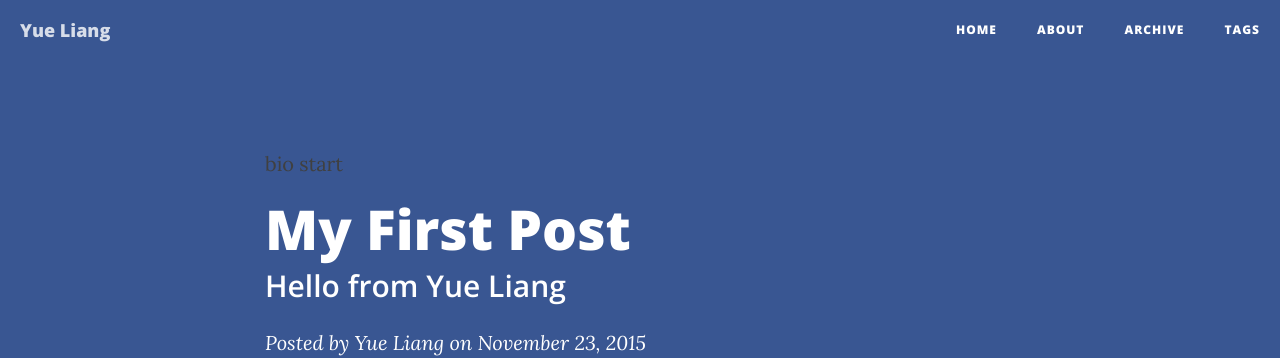
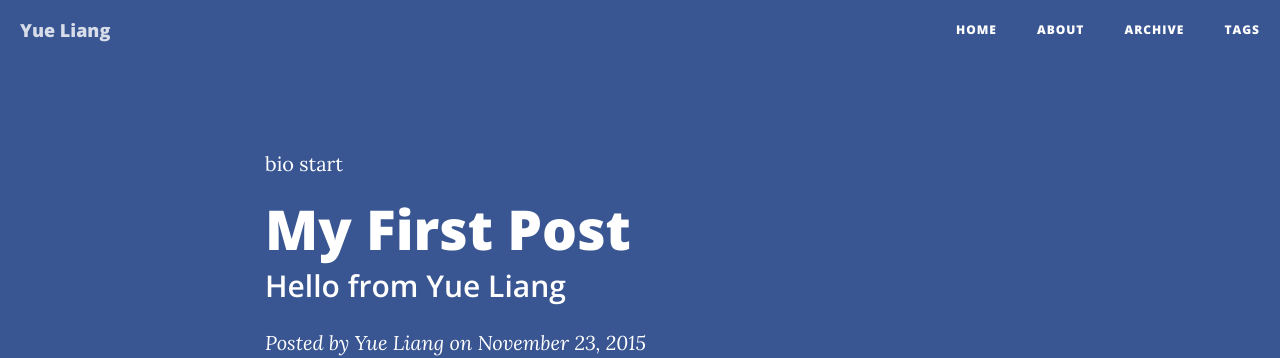
Before and after one commit to liangyue268/liangyue268.github.io, a Jekyll site: the page built from _posts/2015-11-23-Hello-World.md, in a window 1280 px wide. Shown: the top 358 px of the page. Built offline with Jekyll 4.4.1, drawn with Linux system fonts in a browser that asks for light colours; nearby versions of some CDN libraries; comment, search, counter and statistics services are not loaded.

Commit message:
change tag in css

```diff
--- a/_layouts/post.html
+++ b/_layouts/post.html
@@ -8,9 +8,9 @@ layout: default
         <div class="row">
             <div class="col-lg-8 col-lg-offset-2 col-md-10 col-md-offset-1">
                 <div class="post-heading">
-                    <div class="Tags">
+                    <div class="tag">
                         {% for tag in page.tags %}
-                            <a class="tag" href="/tags/#{{ tag }}" title="{{ tag }}">{{ tag }}</a>
+                            <a href="/tags/#{{ tag }}" title="{{ tag }}">{{ tag }}</a>
                         {% endfor %}
                     </div>
                     <h1>{{ page.title }}</h1>
--- a/css/clean-blog.css
+++ b/css/clean-blog.css
@@ -195,6 +195,14 @@ hr.small {
   font-size: 20px;
 }
 .intro-header .post-heading .meta a {
+  color: white;
+}
+.intro-header .post-heading .tag {
+  font-family: 'Lora', 'Times New Roman', serif;
+  font-weight: 300;
+  font-size: 20px;
+}
+.intro-header .post-heading .tag a {
   color: white;
 }
 @media only screen and (min-width: 768px) {
```
Also changed, not shown: css/clean-blog.min.css.
